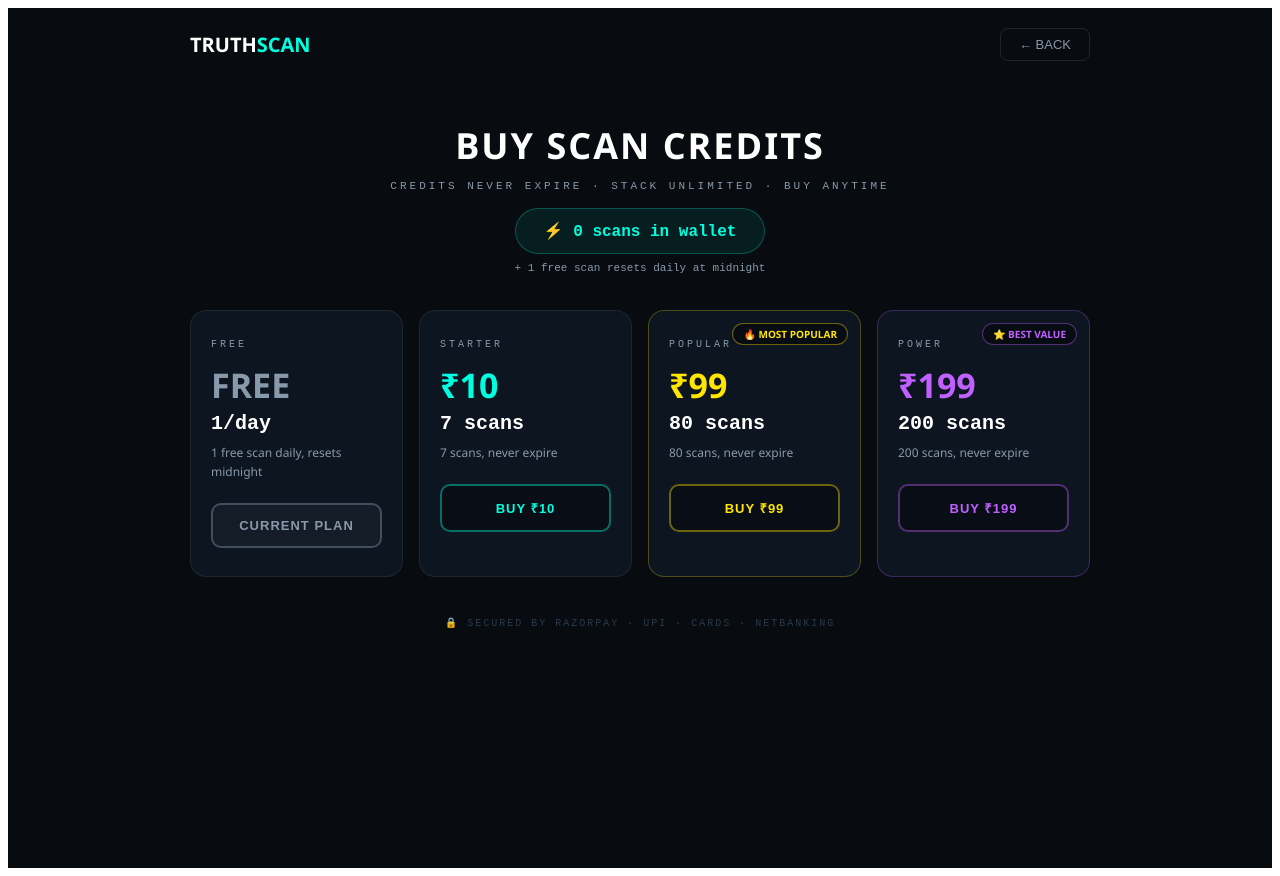
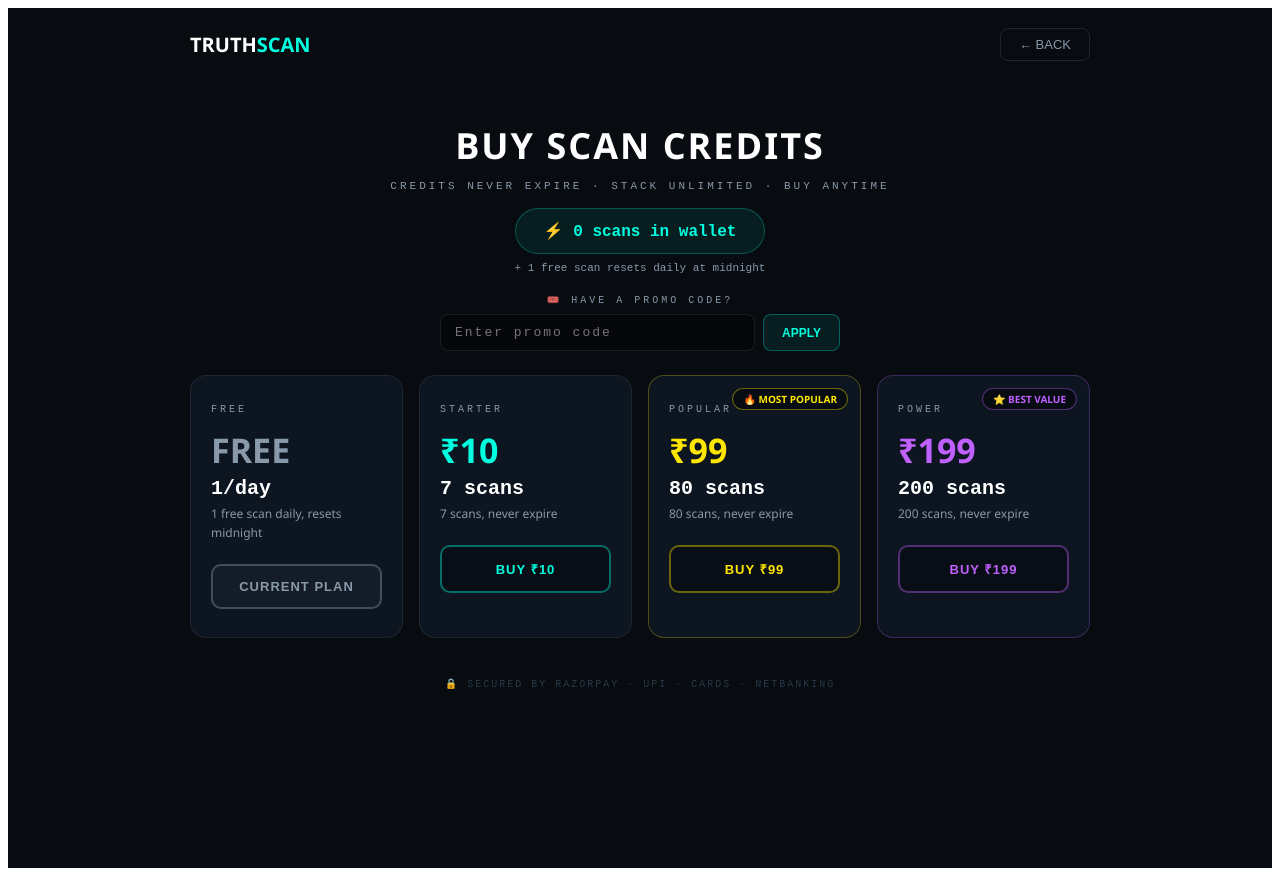
Before and after one commit to morningstar011201/truthscan, a Next.js app: page /pricing in a window 1280 px wide. Built offline with nearby package versions, Linux system fonts and the light colour scheme; no server answers.

Commit message:
Update pricing.js

```diff
--- a/pages/pricing.js
+++ b/pages/pricing.js
@@ -14,6 +14,10 @@ export default function Pricing() {
   const [profile, setProfile] = useState(null);
   const [loading, setLoading] = useState(false);
   const [msg, setMsg] = useState("");
+  const [promoCode, setPromoCode] = useState("");
+  const [promoStatus, setPromoStatus] = useState(null);
+  const [promoBonus, setPromoBonus] = useState(0);
+  const [promoLoading, setPromoLoading] = useState(false);
 
   useEffect(() => {
     supabase.auth.getSession().then(({ data: { session } }) => {
@@ -27,6 +31,30 @@ export default function Pricing() {
     document.body.appendChild(script);
   }, []);
 
+  async function validatePromo() {
+    if (!promoCode.trim()) return;
+    setPromoLoading(true);
+    try {
+      const res = await fetch("/api/validate-promo", {
+        method: "POST",
+        headers: { "Content-Type": "application/json" },
+        body: JSON.stringify({ code: promoCode.trim() })
+      });
+      const data = await res.json();
+      if (data.valid) {
+        setPromoStatus("valid");
+        setPromoBonus(data.bonus_percent);
+      } else {
+        setPromoStatus("invalid");
+        setPromoBonus(0);
+      }
+    } catch (e) {
+      setPromoStatus("invalid");
+      setPromoBonus(0);
+    }
+    setPromoLoading(false);
+  }
+
   async function buyPack(pack) {
     if (!user) { alert("Please sign in first!"); return; }
     setLoading(pack.id); setMsg("");
@@ -34,7 +62,7 @@ export default function Pricing() {
       const res = await fetch("/api/create-order", {
         method: "POST",
         headers: { "Content-Type": "application/json" },
-        body: JSON.stringify({ pack: pack.id })
+        body: JSON.stringify({ pack: pack.id, promoCode: promoStatus === "valid" ? promoCode.trim() : null })
       });
       const order = await res.json();
 
@@ -49,13 +77,16 @@ export default function Pricing() {
           const verify = await fetch("/api/verify-payment", {
             method: "POST",
             headers: { "Content-Type": "application/json" },
-            body: JSON.stringify({ ...response, pack: pack.id, userId: user.id })
+            body: JSON.stringify({ ...response, pack: pack.id, userId: user.id, promoCode: promoStatus === "valid" ? promoCode.trim() : null })
           });
           const result = await verify.json();
           if (result.success) {
-            setMsg("✅ " + pack.credits + " scans added! New balance: " + result.credits + " scans");
+            setMsg("✅ " + result.credits_added + " scans added! New balance: " + result.credits + " scans" + (promoStatus === "valid" ? ` (includes ${promoBonus}% promo bonus! 🎉)` : ""));
             const { data } = await supabase.from("profiles").select("*").eq("id", user.id).single();
             setProfile(data);
+            setPromoCode("");
+            setPromoStatus(null);
+            setPromoBonus(0);
           }
         },
         prefill: { email: user.email },
@@ -76,7 +107,7 @@ export default function Pricing() {
     logo: { fontSize: 20, fontWeight: 900, color: "#fff" },
     title: { textAlign: "center", padding: "40px 0 10px", fontSize: "clamp(24px,5vw,36px)", fontWeight: 900, color: "#fff", letterSpacing: 2 },
     sub: { textAlign: "center", color: "#8899aa", fontFamily: "monospace", fontSize: 11, letterSpacing: 3, marginBottom: 16 },
-    wallet: { textAlign: "center", marginBottom: 36 },
+    wallet: { textAlign: "center", marginBottom: 24 },
     walletBadge: { display: "inline-block", padding: "12px 28px", background: "rgba(0,255,224,0.08)", border: "1px solid rgba(0,255,224,0.25)", borderRadius: 24, fontFamily: "monospace", fontSize: 16, color: "#00ffe0", fontWeight: 900 },
     grid: { display: "grid", gridTemplateColumns: "repeat(auto-fit, minmax(200px, 1fr))", gap: 16, maxWidth: 900, margin: "0 auto" },
     card: { background: "#0d1520", border: "1px solid rgba(255,255,255,0.07)", borderRadius: 16, padding: "28px 20px", position: "relative", overflow: "hidden" },
@@ -88,9 +119,8 @@ export default function Pricing() {
         <title>Buy Scan Credits — TruthScan AI</title>
         <meta name="description" content="Buy AI chat analysis credits. Decode hidden intent in any WhatsApp, Instagram or Telegram chat. Starting at just ₹10." />
         <meta property="og:title" content="Buy Scan Credits — TruthScan AI" />
-      <meta property="og:url" content="https://www.truthscan.fun/pricing" />
-      <link rel="canonical" href="https://www.truthscan.fun/pricing" />
-      <link rel="icon" href="/favicon.ico" sizes="any" />
+        <meta property="og:url" content="https://truthscan.fun/pricing" />
+        <link rel="canonical" href="https://truthscan.fun/pricing" />
         <meta name="theme-color" content="#00ffe0" />
       </Head>
       <div style={styles.page}>
@@ -107,10 +137,50 @@ export default function Pricing() {
             ⚡ {profile?.scan_credits || 0} scans in wallet
           </div>
           <div style={{ marginTop: 8, fontFamily: "monospace", fontSize: 11, color: "#8899aa" }}>+ 1 free scan resets daily at midnight</div>
+
+          {/* PROMO CODE */}
+          <div style={{ maxWidth: 400, margin: "20px auto 0" }}>
+            <div style={{ fontFamily: "monospace", fontSize: 10, letterSpacing: 3, color: "#8899aa", marginBottom: 8 }}>🎟️ HAVE A PROMO CODE?</div>
+            <div style={{ display: "flex", gap: 8 }}>
+              <input
+                value={promoCode}
+                onChange={e => { setPromoCode(e.target.value.toUpperCase()); setPromoStatus(null); setPromoBonus(0); }}
+                onKeyDown={e => e.key === "Enter" && validatePromo()}
+                placeholder="Enter promo code"
+                style={{
+                  flex: 1,
+                  background: "rgba(0,0,0,0.3)",
+                  border: `1px solid ${promoStatus === "valid" ? "rgba(0,232,90,0.4)" : promoStatus === "invalid" ? "rgba(255,61,110,0.4)" : "rgba(255,255,255,0.08)"}`,
+                  borderRadius: 8, padding: "10px 14px", color: "#dde2ea", fontSize: 13,
+                  fontFamily: "monospace", outline: "none", letterSpacing: 2
+                }}
+              />
+              <button
+                onClick={validatePromo}
+                disabled={promoLoading || !promoCode.trim()}
+                style={{ padding: "10px 18px", borderRadius: 8, border: "1px solid rgba(0,255,224,0.3)", background: "rgba(0,255,224,0.08)", color: "#00ffe0", fontSize: 12, fontWeight: 700, cursor: "pointer", whiteSpace: "nowrap" }}>
+                {promoLoading ? "..." : "APPLY"}
+              </button>
+            </div>
+            {promoStatus === "valid" && (
+              <div style={{ color: "#00e85a", fontFamily: "monospace", fontSize: 11, marginTop: 8, padding: "8px 12px", background: "rgba(0,232,90,0.07)", border: "1px solid rgba(0,232,90,0.2)", borderRadius: 8 }}>
+                🎉 Code applied! You get +{promoBonus}% bonus credits on your purchase!
+              </div>
+            )}
+            {promoStatus === "invalid" && (
+              <div style={{ color: "#ff3d6e", fontFamily: "monospace", fontSize: 11, marginTop: 8 }}>
+                ❌ Invalid or expired promo code
+              </div>
+            )}
+          </div>
         </div>
 
         <div style={styles.grid}>
-        {PACKS.map(pack => (
+          {PACKS.map(pack => {
+            const bonusCredits = promoStatus === "valid" && typeof pack.credits === "number"
+              ? Math.floor(pack.credits * (1 + promoBonus / 100))
+              : null;
+            return (
               <div key={pack.id} style={{ ...styles.card, border: pack.badge ? `1px solid ${pack.color}44` : "1px solid rgba(255,255,255,0.07)" }}>
                 {pack.badge && (
                   <div style={{ position: "absolute", top: 12, right: 12, background: "rgba(0,0,0,0.4)", border: `1px solid ${pack.color}66`, borderRadius: 20, padding: "3px 10px", fontSize: 10, color: pack.color, fontWeight: 700 }}>
@@ -121,9 +191,20 @@ export default function Pricing() {
                 <div style={{ fontSize: 34, fontWeight: 900, color: pack.color, marginBottom: 4 }}>
                   {pack.price === 0 ? "FREE" : "₹" + pack.price}
                 </div>
-            <div style={{ fontFamily: "monospace", fontSize: 20, fontWeight: 900, color: "#fff", marginBottom: 8 }}>
-              {typeof pack.credits === "number" ? pack.credits + " scans" : pack.credits}
+                <div style={{ fontFamily: "monospace", fontSize: 20, fontWeight: 900, color: "#fff", marginBottom: 4 }}>
+                  {bonusCredits ? (
+                    <span>
+                      <span style={{ textDecoration: "line-through", color: "#445060", fontSize: 14 }}>{pack.credits} scans</span>
+                      {" "}
+                      <span style={{ color: "#00e85a" }}>{bonusCredits} scans</span>
+                    </span>
+                  ) : (
+                    typeof pack.credits === "number" ? pack.credits + " scans" : pack.credits
+                  )}
                 </div>
+                {bonusCredits && (
+                  <div style={{ fontFamily: "monospace", fontSize: 10, color: "#00e85a", marginBottom: 6 }}>+{promoBonus}% promo bonus! 🎉</div>
+                )}
                 <div style={{ fontSize: 12, color: "#8899aa", marginBottom: 22, lineHeight: 1.6 }}>{pack.desc}</div>
                 <button
                   onClick={() => !pack.disabled && buyPack(pack)}
@@ -132,7 +213,8 @@ export default function Pricing() {
                   {loading === pack.id ? "⏳ Processing..." : pack.btnText}
                 </button>
               </div>
-        ))}
+            );
+          })}
         </div>
 
         {msg && (
```
Lines whose indentation alone changed are shown as unchanged.
